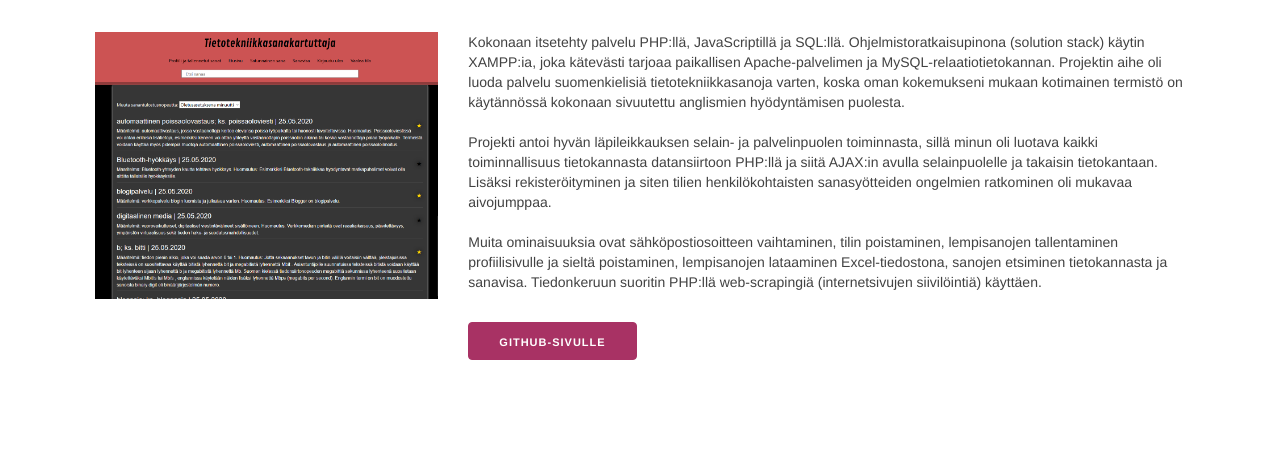
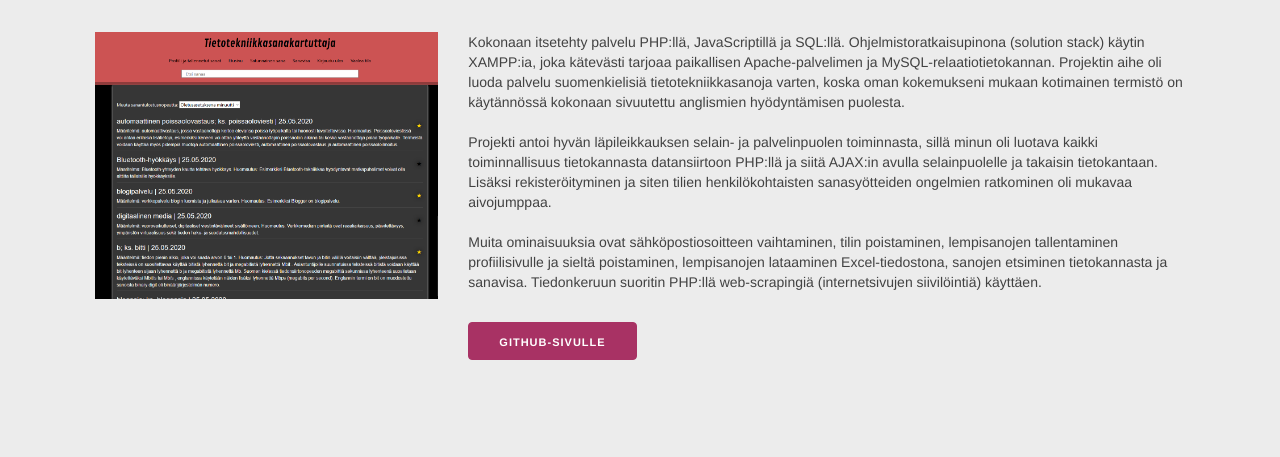
Before and after one commit to sedrik1/sedrik1.github.io, a plain HTML site: page index.html in a window 1280 px wide. Shown: the part 536-993 px from the top of the page. Drawn offline with nearby package versions, Linux system fonts and the light colour scheme; a web font is replaced by a local one.

Commit message:
Vähän tummempi tausta

```diff
--- a/css.css
+++ b/css.css
@@ -1,3 +1,6 @@
+body {
+  background-color: #ececec;
+}
 
 h2 {
     margin-top: 40px;
```
